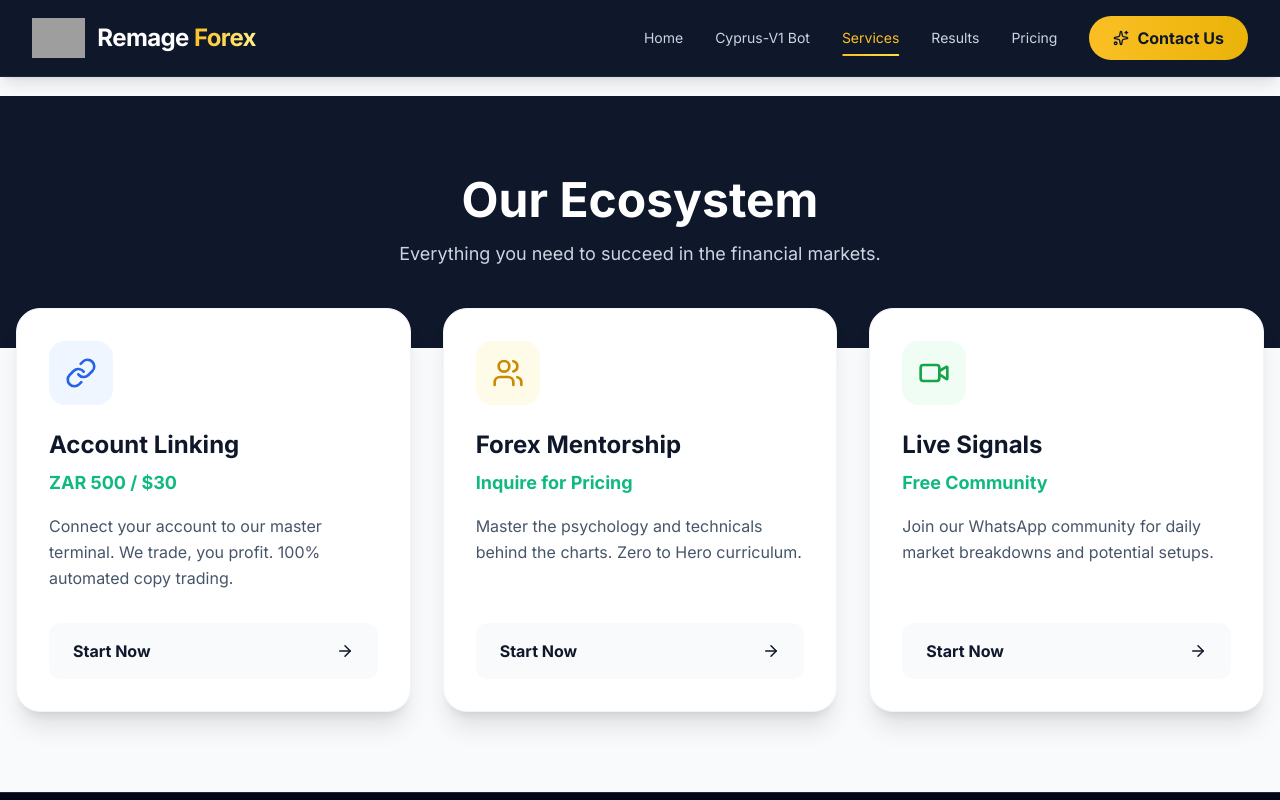
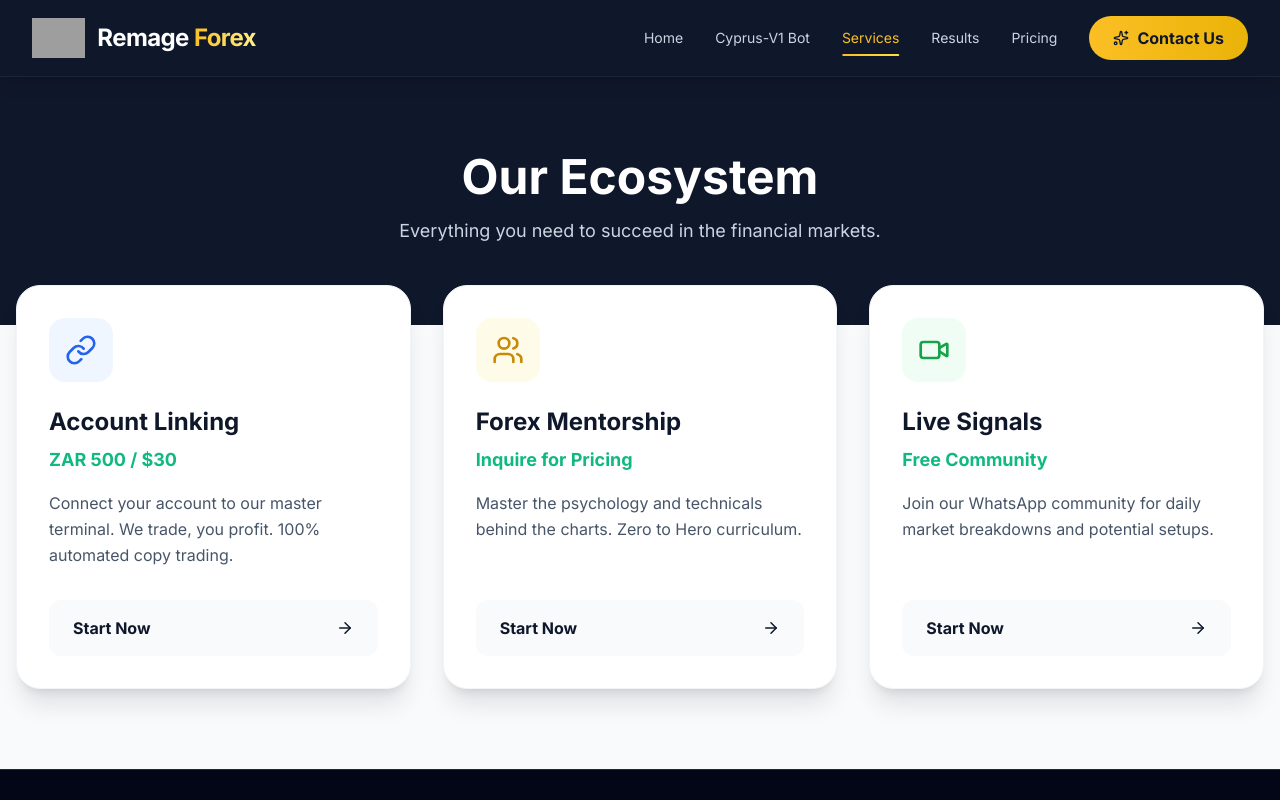
Before and after one commit to muzvondiwar-cmd/remage-forex-web, a React (Vite) app: page /services in a window 1280 px wide. Shown: the top 800 px of the page. Built offline with nearby package versions, Linux system fonts and the light colour scheme; grey boxes are pictures that could not be loaded.

Commit message:
Layout fix

```diff
--- a/src/components/Layout.jsx
+++ b/src/components/Layout.jsx
@@ -6,16 +6,13 @@
 export const Layout = () => {
     return (
         <div className="flex flex-col min-h-screen bg-slate-50">
-            {/* 1. The Global Navbar */}
             <Navbar />
 
-            {/* 2. The Page Content */}
-            {/* The pt-24 (padding-top) is crucial! It prevents the content from hiding behind the fixed Navbar */}
-            <main className="flex-grow pt-24 flex flex-col">
+            {/* CHANGED: pt-24 is now pt-[73px] to perfectly match the Navbar height */}
+            <main className="flex-grow pt-[73px] flex flex-col">
                 <Outlet />
             </main>
 
-            {/* 3. The Global Footer */}
             <Footer />
         </div>
     );
```
